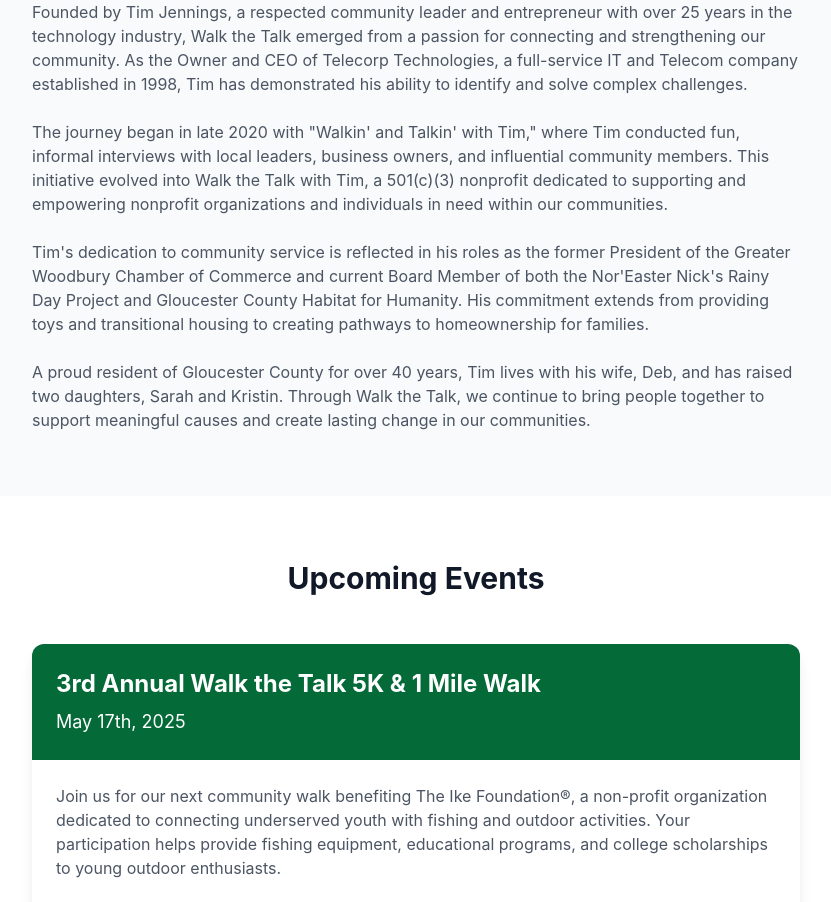
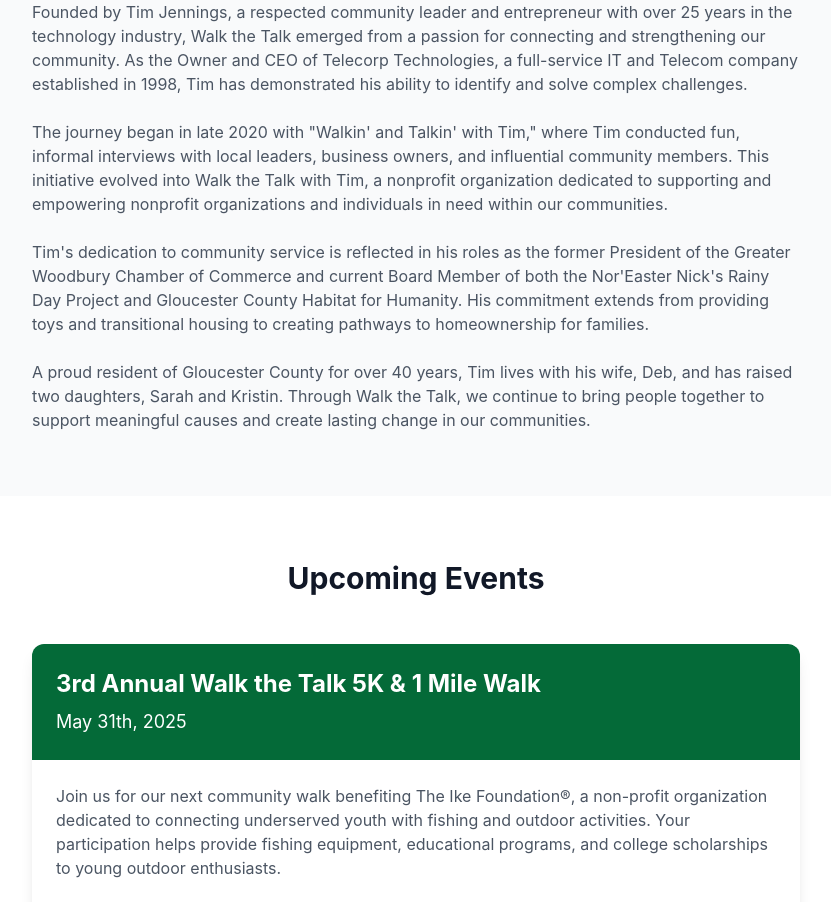
Before and after one commit to pineapplesnkrs/walkthetalk, a React (Vite) app: page / in a window 1280 px wide. Shown: the part 1820-2722 px from the top of the page, without its empty margins (224-1055 px from the left). Built offline with nearby package versions, Linux system fonts and the light colour scheme.

Commit message:
date and 501

```diff
--- a/src/App.tsx
+++ b/src/App.tsx
@@ -518,7 +518,7 @@
               <p className="hover:text-black transition-colors duration-300">
                 The journey began in late 2020 with "Walkin' and Talkin' with Tim," where Tim conducted
                 fun, informal interviews with local leaders, business owners, and influential community
-                members. This initiative evolved into Walk the Talk with Tim, a 501(c)(3) nonprofit
+                members. This initiative evolved into Walk the Talk with Tim, a nonprofit organization
                 dedicated to supporting and empowering nonprofit organizations and individuals in need
                 within our communities.
               </p>
@@ -546,7 +546,7 @@
           <div className="max-w-3xl mx-auto bg-white rounded-xl shadow-lg overflow-hidden">
             <div className="bg-kelly-green text-white p-6">
               <h3 className="text-2xl font-bold">3rd Annual Walk the Talk 5K & 1 Mile Walk</h3>
-              <p className="text-lg mt-2">May 17th, 2025</p>
+              <p className="text-lg mt-2">May 31th, 2025</p>
             </div>
             <div className="p-6">
               <p className="text-gray-600 mb-6">
--- a/src/pages/Impact.tsx
+++ b/src/pages/Impact.tsx
@@ -19,7 +19,7 @@
               <div className="absolute -left-11 top-0 w-8 h-8 rounded-full border-4 border-kelly-green bg-white"></div>
               <div className="bg-white rounded-xl shadow-lg overflow-hidden border-2 border-kelly-green">
                 <div className="bg-kelly-green text-white px-6 py-3">
-                  <span className="text-lg font-semibold">May 17th, 2025</span>
+                  <span className="text-lg font-semibold">May 31th, 2025</span>
                 </div>
                 <div className="p-6">
                   <h2 className="text-2xl font-bold text-gray-800 mb-4">3rd Annual 5K Walk</h2>
```
